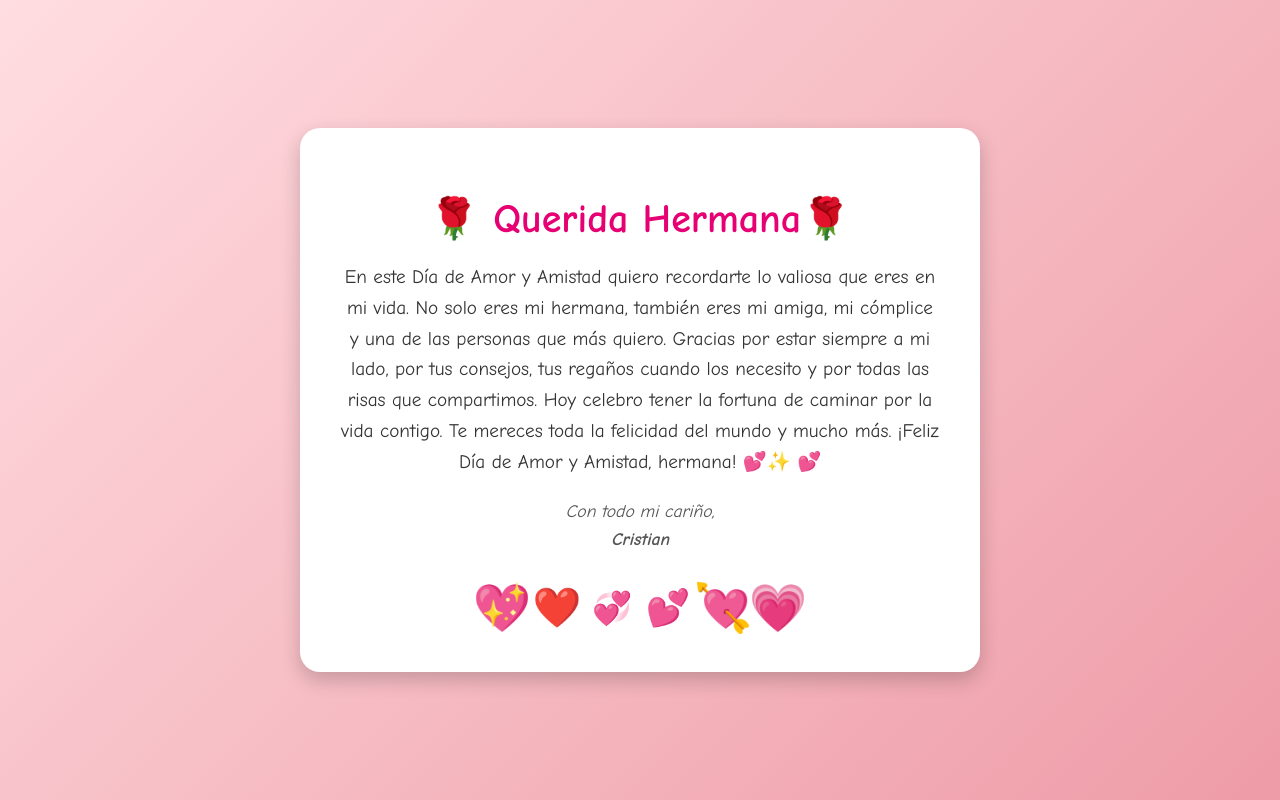
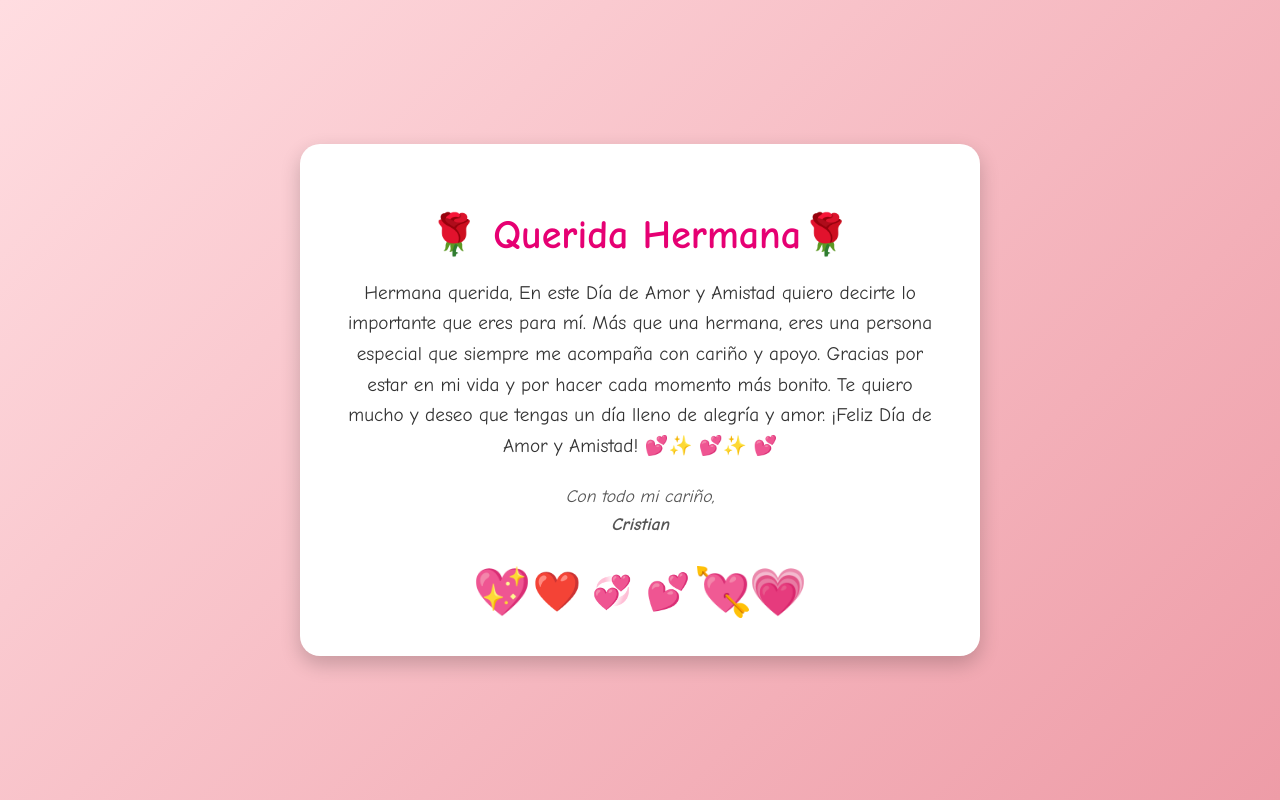
Before and after one commit to cristianidrobo877-hub/carta-mama, a plain HTML site: page index.html in a window 1280 px wide. Drawn offline with Linux system fonts and the light colour scheme.

Commit message:
Update index.html

```diff
--- a/index.html
+++ b/index.html
@@ -10,11 +10,12 @@
   <div class="carta">
     <h1>🌹 Querida Hermana🌹</h1>
     <p>
-      En este Día de Amor y Amistad quiero recordarte lo valiosa que eres en mi vida. No solo eres mi hermana, también eres mi amiga, mi cómplice y una de las personas que más quiero. Gracias por estar siempre a mi lado, por tus consejos, tus regaños cuando los necesito y por todas las risas que compartimos.
+Hermana querida,
+En este Día de Amor y Amistad quiero decirte lo importante que eres para mí. Más que una hermana, eres una persona especial que siempre me acompaña con cariño y apoyo. Gracias por estar en mi vida y por hacer cada momento más bonito.
 
-Hoy celebro tener la fortuna de caminar por la vida contigo. Te mereces toda la felicidad del mundo y mucho más.
+Te quiero mucho y deseo que tengas un día lleno de alegría y amor.
 
-¡Feliz Día de Amor y Amistad, hermana! 💕✨ 💕
+¡Feliz Día de Amor y Amistad! 💕✨ 💕✨ 💕
     </p>
     <p class="firma">Con todo mi cariño,<br><strong>Cristian</strong></p>
 
```
